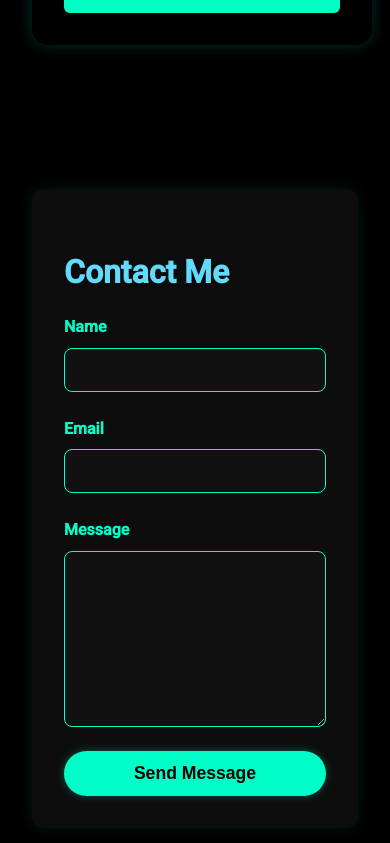
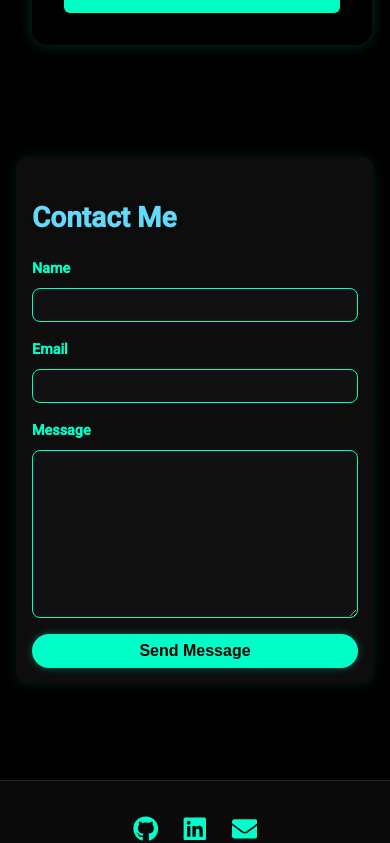
Before and after one commit to Jwmarsh16/personal-portfolio, a React (Vite) app in the folder client/: page / in a window 390 px wide. Shown: the part 5144-5987 px from the top of the page. Built offline with nearby package versions, Linux system fonts and the light colour scheme.

Commit message:
Make contact form mobile friendly
Reduce paddings, font sizes, and gaps in Contact.css for screens up to
768px. Adjust container width and form element sizes to prevent overflow
and improve readability on mobile devices.

```diff
--- a/client/src/Contact.css
+++ b/client/src/Contact.css
@@ -95,3 +95,44 @@
   margin-top: 1rem;
   text-align: center;
 }
+
+/* Mobile styles */
+@media screen and (max-width: 768px) {
+  .contact {
+    padding: 2rem 1rem;
+  }
+
+  .contact-container {
+    max-width: 100%;
+    padding: 1rem;
+  }
+
+  .contact-container h2 {
+    font-size: 1.75rem;
+    margin-bottom: 0.75rem;
+  }
+
+  .contact-form {
+    gap: 1rem;
+    margin-top: 1rem;
+  }
+
+  .form-group label {
+    font-size: 0.9rem;
+  }
+
+  .form-group input,
+  .form-group textarea {
+    padding: 0.5rem 0.75rem;
+    font-size: 0.9rem;
+  }
+
+  .contact-form button {
+    padding: 0.5rem 0.75rem;
+    font-size: 1rem;
+  }
+
+  .contact p {
+    font-size: 1rem;
+  }
+}
```
